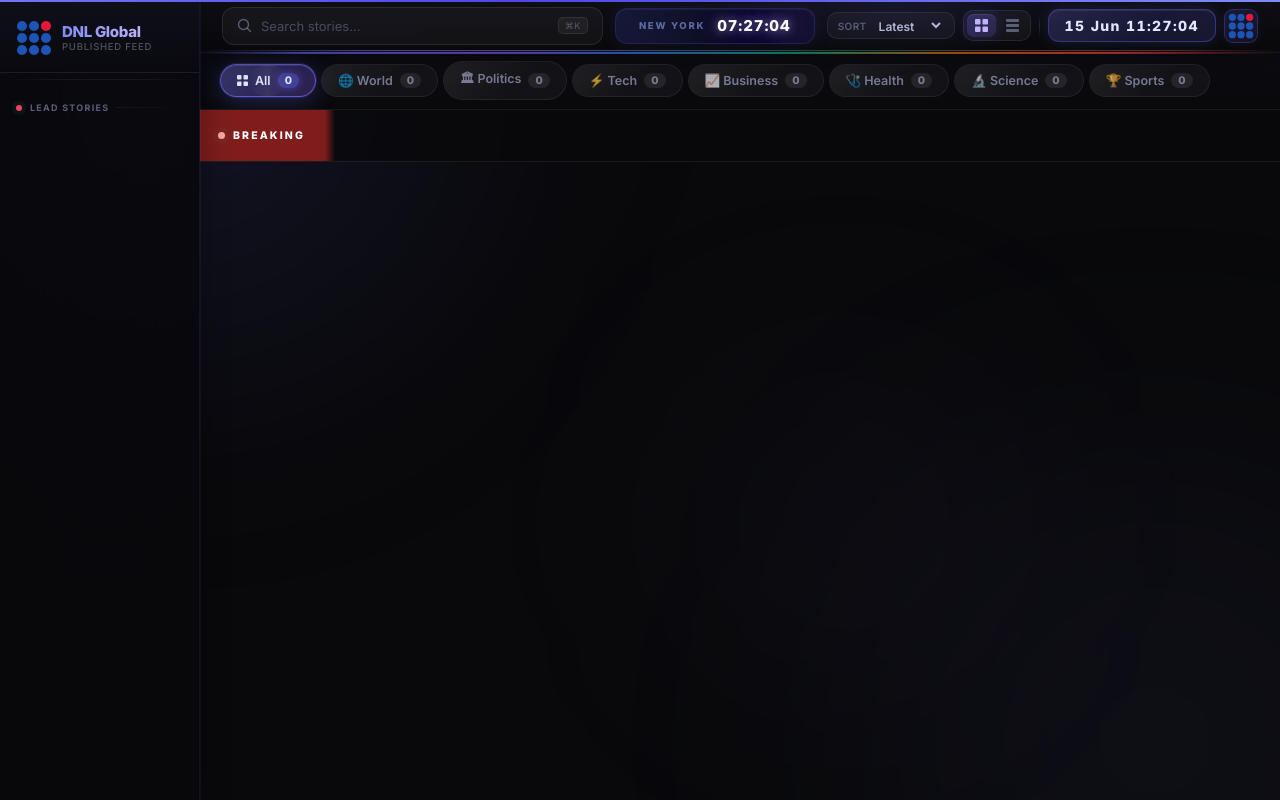
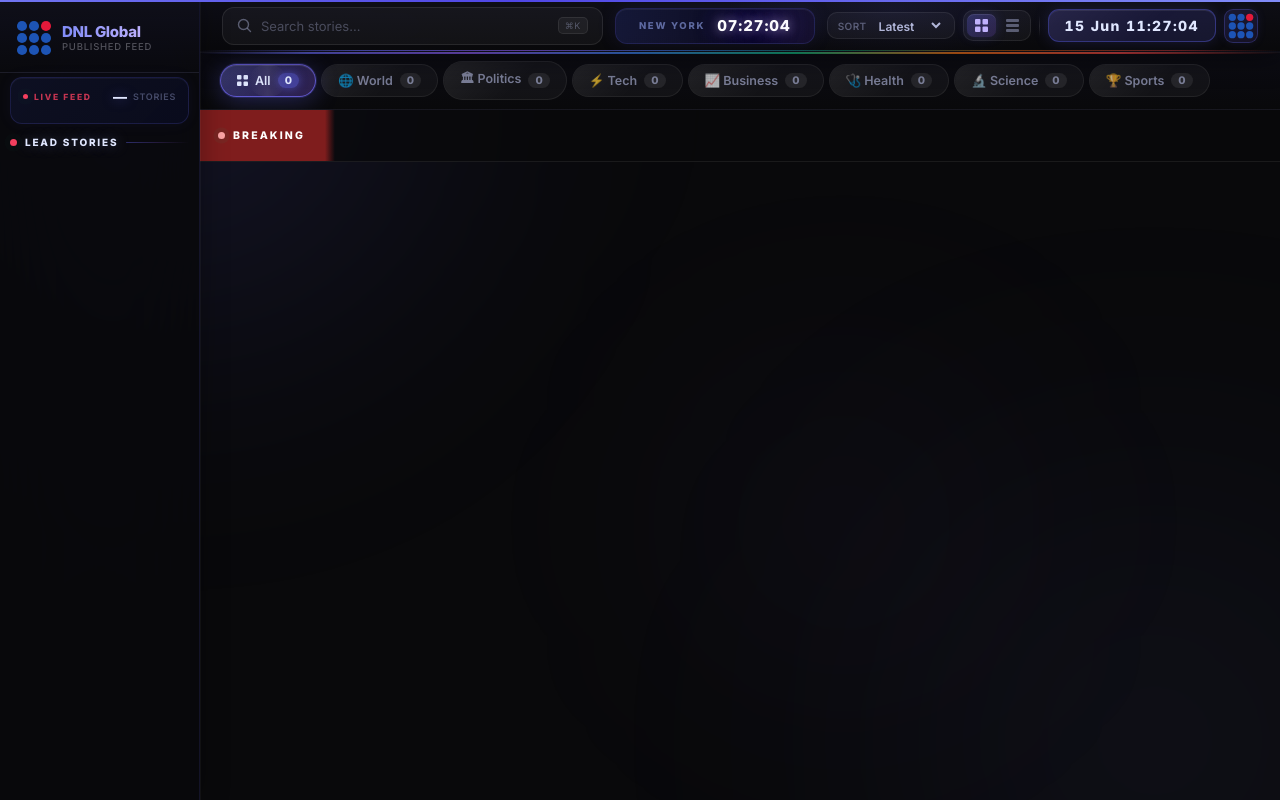
Before and after one commit to Daksh288948921904/Global_news, a FastAPI app: page / in a window 1280 px wide. Run offline with FastAPI, Linux system fonts and the light colour scheme.

Commit message:
feat: sidebar live feed panel with category bars and glowing Lead Stories heading

```diff
--- a/static/css/style.css
+++ b/static/css/style.css
@@ -164,6 +164,87 @@ a{color:inherit;text-decoration:none}
 }
 
 .sidebar-divider{height:1px;background:var(--border);margin:8px 0}
+
+/* ── Sidebar live panel ──────────────────────────────────────── */
+.sb-live-panel{
+  margin:4px 10px 2px;
+  padding:10px 12px;
+  background:linear-gradient(135deg,rgba(15,18,40,.8),rgba(10,12,30,.9));
+  border:1px solid rgba(99,102,241,.18);
+  border-radius:12px;
+  box-shadow:0 0 16px rgba(99,102,241,.06),inset 0 1px 0 rgba(255,255,255,.04);
+}
+.sb-lp-top{
+  display:flex;align-items:center;gap:6px;
+  margin-bottom:8px;
+}
+.sb-lp-dot{
+  width:5px;height:5px;border-radius:50%;
+  background:#f43f5e;flex-shrink:0;
+  box-shadow:0 0 6px #f43f5e;
+  animation:pulse 1.5s ease-in-out infinite;
+}
+.sb-lp-live{
+  font-size:8.5px;font-weight:900;letter-spacing:.2em;
+  color:rgba(244,63,94,.8);text-transform:uppercase;
+}
+.sb-lp-count{
+  font-size:14px;font-weight:900;
+  color:#e0e7ff;
+  font-variant-numeric:tabular-nums;
+  margin-left:auto;
+  text-shadow:0 0 12px rgba(99,102,241,.6);
+}
+.sb-lp-stories{
+  font-size:9px;font-weight:600;letter-spacing:.08em;
+  color:rgba(160,170,220,.4);text-transform:uppercase;
+}
+.sb-lp-bars{
+  display:flex;flex-direction:column;gap:4px;
+}
+.sb-lp-bar-row{
+  display:flex;align-items:center;gap:6px;
+}
+.sb-lp-bar-label{
+  font-size:8.5px;font-weight:700;letter-spacing:.06em;text-transform:uppercase;
+  color:rgba(160,170,220,.45);width:52px;flex-shrink:0;
+  overflow:hidden;text-overflow:ellipsis;white-space:nowrap;
+}
+.sb-lp-bar-track{
+  flex:1;height:3px;border-radius:2px;
+  background:rgba(255,255,255,.06);overflow:hidden;
+}
+.sb-lp-bar-fill{
+  height:100%;border-radius:2px;
+  transition:width .6s cubic-bezier(.4,0,.2,1);
+}
+.sb-lp-bar-n{
+  font-size:8.5px;font-weight:800;
+  color:rgba(200,210,255,.5);
+  width:16px;text-align:right;flex-shrink:0;
+}
+
+/* ── Sidebar Lead Stories heading ────────────────────────────── */
+.sbn-heading{
+  display:flex;align-items:center;gap:8px;
+  padding:10px 10px 6px;
+}
+.sbn-hd-dot{
+  width:7px;height:7px;border-radius:50%;
+  background:#f43f5e;flex-shrink:0;
+  box-shadow:0 0 8px #f43f5e,0 0 16px rgba(244,63,94,.4);
+  animation:pulse 1.5s ease-in-out infinite;
+}
+.sbn-hd-text{
+  font-size:10px;font-weight:900;letter-spacing:.18em;text-transform:uppercase;
+  color:#e0e7ff;white-space:nowrap;
+  text-shadow:0 0 14px rgba(160,180,255,.4);
+}
+.sbn-hd-line{
+  flex:1;height:1px;
+  background:linear-gradient(90deg,rgba(99,102,241,.4),rgba(139,92,246,.2),transparent);
+  border-radius:1px;
+}
 
 /* ── Countries bar ─────────────────────────────────────────── */
 .cbar{
--- a/static/js/app.js
+++ b/static/js/app.js
@@ -129,6 +129,7 @@ function refreshMeta(articles) {
   bump('s-articles', articles.length);
   bump('s-updated', new Date().toLocaleTimeString([], { hour: '2-digit', minute: '2-digit' }));
   buildCountryList(articles);
+  buildSidebarLivePanel(cnts, articles.length);
 }
 
 function _extractCountry(a) {
@@ -182,6 +183,36 @@ function _extractCountry(a) {
   setInterval(tick, 1000);
   setInterval(rotate, 4000);
 })();
+
+function buildSidebarLivePanel(cnts, total) {
+  const countEl = $('sb-lp-count');
+  const barsEl  = $('sb-lp-bars');
+  if (countEl) countEl.textContent = total;
+  if (!barsEl) return;
+
+  const CAT_COLORS_BAR = {
+    world:'#3b82f6', politics:'#f59e0b', technology:'#8b5cf6',
+    business:'#10b981', sports:'#f97316', health:'#f43f5e',
+    science:'#06b6d4', news:'#6366f1',
+  };
+  const top = Object.entries(cnts)
+    .filter(([k]) => k !== 'all' && cnts[k] > 0)
+    .sort((a, b) => b[1] - a[1])
+    .slice(0, 5);
+  const max = top[0]?.[1] || 1;
+
+  barsEl.innerHTML = top.map(([cat, n]) => {
+    const pct = Math.round((n / max) * 100);
+    const color = CAT_COLORS_BAR[cat] || '#6366f1';
+    return `<div class="sb-lp-bar-row">
+      <span class="sb-lp-bar-label">${cat}</span>
+      <div class="sb-lp-bar-track">
+        <div class="sb-lp-bar-fill" style="width:${pct}%;background:linear-gradient(90deg,${color},${color}99)"></div>
+      </div>
+      <span class="sb-lp-bar-n">${n}</span>
+    </div>`;
+  }).join('');
+}
 
 function buildCountryList(articles) {
   const wrap = $('cbar-inner');
--- a/templates/index.html
+++ b/templates/index.html
@@ -38,10 +38,20 @@
       </button>
     </div>
 
-    <div class="sidebar-divider"></div>
+    <div class="sb-live-panel">
+      <div class="sb-lp-top">
+        <span class="sb-lp-dot"></span>
+        <span class="sb-lp-live">LIVE FEED</span>
+        <span class="sb-lp-count" id="sb-lp-count">—</span>
+        <span class="sb-lp-stories">stories</span>
+      </div>
+      <div class="sb-lp-bars" id="sb-lp-bars"></div>
+    </div>
 
-    <div class="sidebar-section-label sbn-label">
-      <span class="sbn-live-dot"></span>Lead Stories
+    <div class="sbn-heading">
+      <span class="sbn-hd-dot"></span>
+      <span class="sbn-hd-text">Lead Stories</span>
+      <span class="sbn-hd-line"></span>
     </div>
     <div class="sidebar-bn" id="sidebar-bn">
       <!-- Lead story card -->
```
